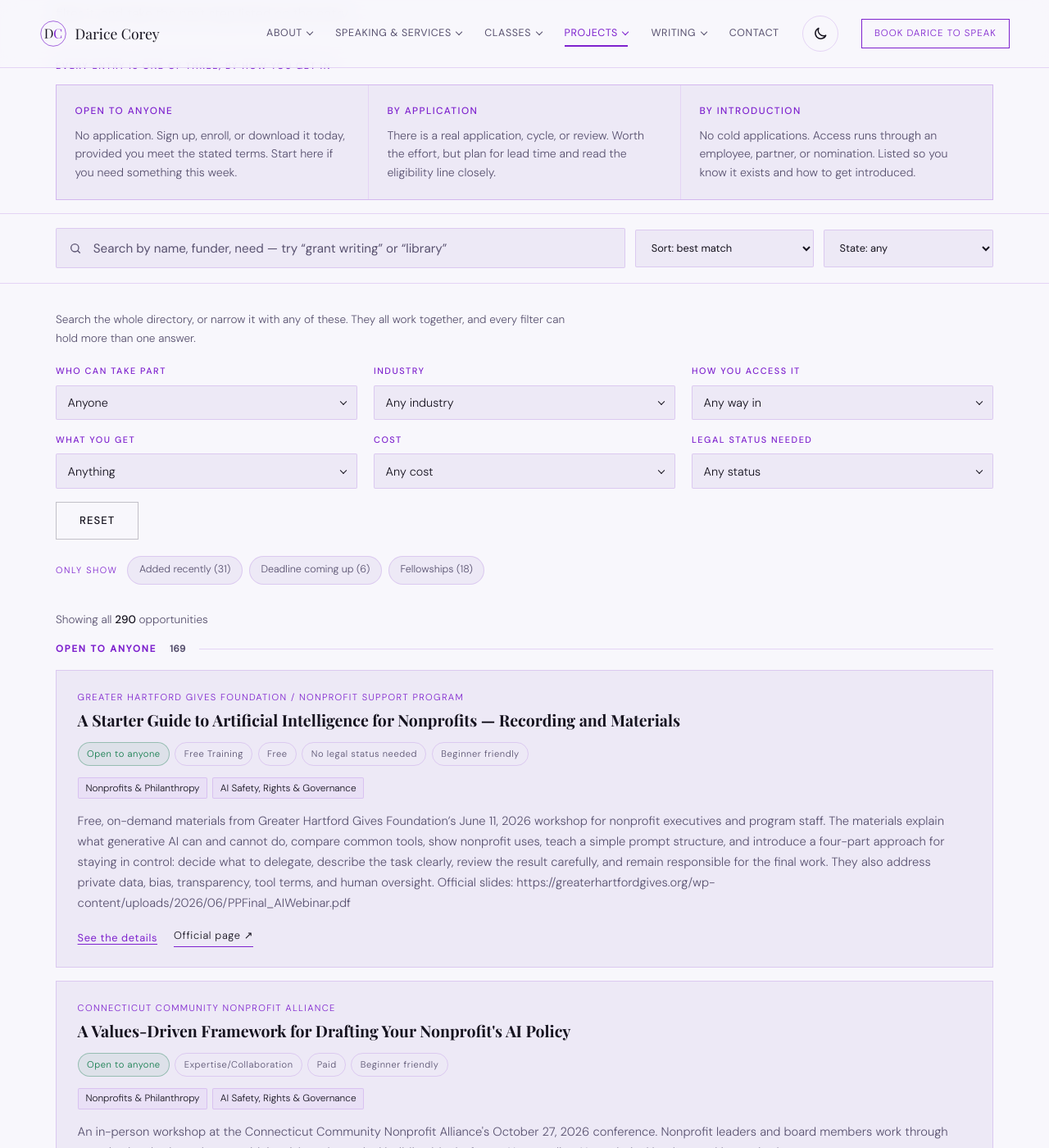
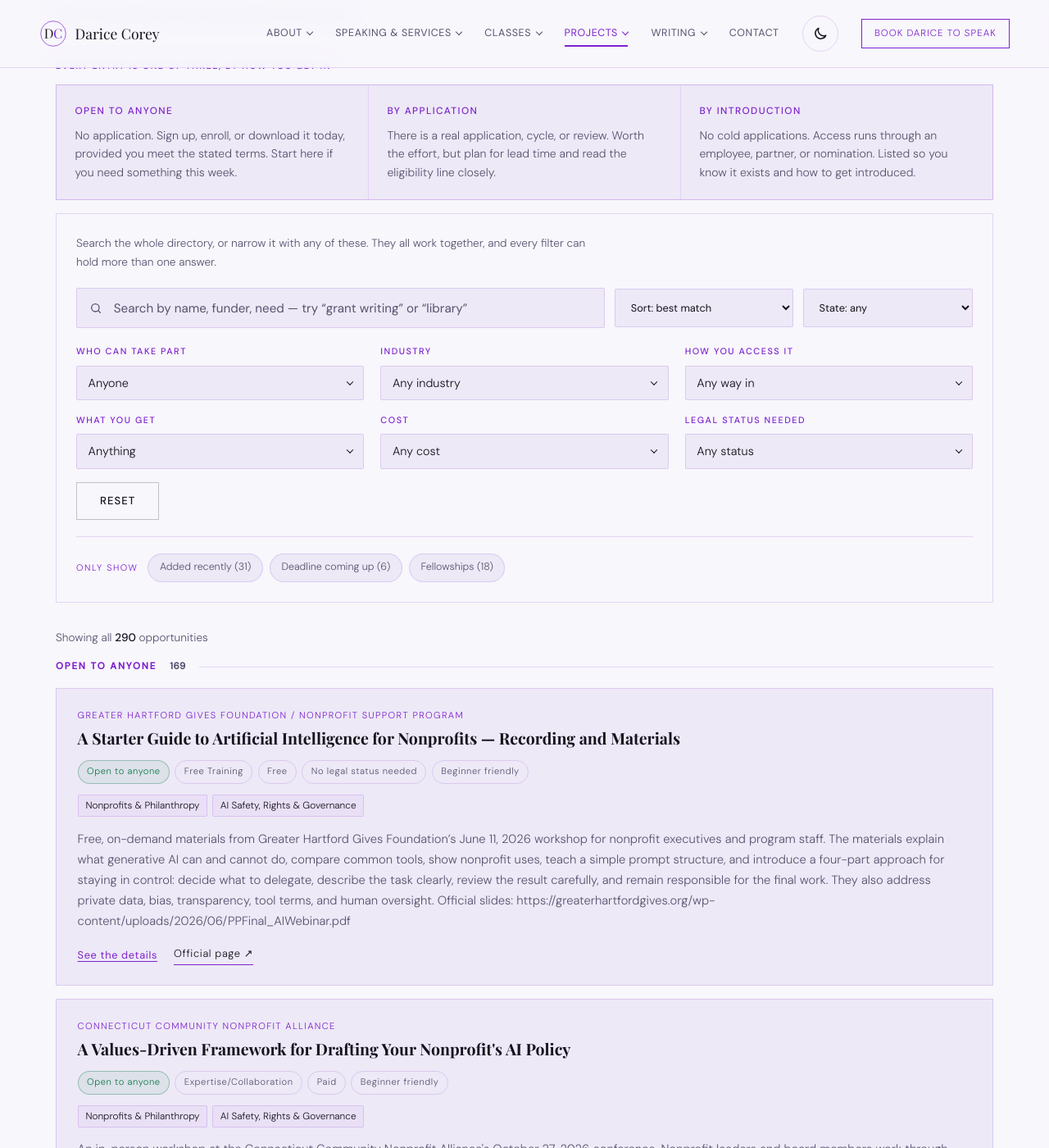
Before and after one commit to dcoreyrasm/dcoreyrasm.github.io, a Jekyll site: the page built from community-ai/index.html, in a window 1280 px wide and 1400 px high, scrolled down 1127 px. Shown: the whole window at 82% size. Built offline with Jekyll 4.4.1, drawn with Linux system fonts in a browser that asks for light colours; some web fonts are replaced.

Commit message:
Community AI: put search, sort, state, field filters, and Only show in one panel
Co-Authored-By: Claude Opus 5.5 <noreply@anthropic.com>
Claude-Session: https://claude.ai/code/session_012t3srzmhVxxDxYRNsepnnD

```diff
--- a/community-ai/community-ai.css
+++ b/community-ai/community-ai.css
@@ -75,7 +75,11 @@
 .cf-door p { font-size: .88rem; color: var(--muted); line-height: 1.6; }
 
 /* ---- Search bar --------------------------------------------------------- */
-.cf-tools { position: sticky; top: var(--header-h); z-index: 40; background: var(--bg); border-top: 1px solid var(--line); border-bottom: 1px solid var(--line); padding: 1.1rem 0; margin-bottom: 2rem; }
+/* One panel holds search, sort, state, the field filters, and the "Only show" switches. */
+.cf-filterpanel { border: 1px solid var(--line); background: var(--bg); padding: 1.5rem; margin: 0 0 2rem; }
+.cf-filterpanel .cf-toolbar { margin-bottom: 1.25rem; }
+.cf-filterpanel .cf-controls { margin-bottom: 0; }
+.cf-filterpanel .cf-onlys { margin: 1.25rem 0 0; padding-top: 1.25rem; border-top: 1px solid var(--line); }
 .cf-toolbar { display: flex; gap: .75rem; align-items: center; flex-wrap: wrap; }
 .cf-searchbox { position: relative; flex: 1 1 320px; min-width: 0; }
 .cf-searchbox svg { position: absolute; left: 1rem; top: 50%; transform: translateY(-50%); width: 16px; height: 16px; stroke: var(--muted); pointer-events: none; }
@@ -338,7 +342,8 @@ section.cf-about-section { background: var(--bg2); padding: 5rem 0; margin-top:
   .cf-controls { grid-template-columns: 1fr 1fr; }
   .cf-doors { grid-template-columns: 1fr; }
   .cf-about-grid { grid-template-columns: 1fr; }
-  .cf-tools { position: static; }
+  .cf-filterpanel { padding: 1rem; }
+  .cf-filterpanel .cf-toolbar .cf-select { flex: 1 1 100%; }
   .cf-dl { grid-template-columns: 1fr; gap: .15rem 0; }
   .cf-dl dt { padding-top: .8rem; }
 }
--- a/community-ai/index.html
+++ b/community-ai/index.html
@@ -107,8 +107,14 @@
       </div>
     </div>
 
-    <div class="cf-tools">
     <div class="cf-wrap">
+      <!-- Search, sort, state, every field filter, and the "Only show"
+           switches live in this one panel so all of the ways to narrow
+           the directory sit together. -->
+      <div class="cf-filterpanel">
+        <!-- script.js builds the field boxes from the FACETS list, so a new
+             Airtable choice appears without markup changing here. -->
+        <p class="cf-controls-hint">Search the whole directory, or narrow it with any of these. They all work together, and every filter can hold more than one answer.</p>
         <div class="cf-toolbar">
           <div class="cf-searchbox">
             <svg viewBox="0 0 24 24" fill="none" stroke-width="2" stroke-linecap="round" aria-hidden="true"><circle cx="11" cy="11" r="7"/><path d="M20 20l-3.5-3.5"/></svg>
@@ -130,22 +136,10 @@
             <option value="">State: any</option>
           </select>
         </div>
-      </div>
-    </div>
-
-    <div class="cf-wrap">
-      <!-- Every filter on the page, in one row. There were three places to
-           filter before this — a strip of quick-start pills, these boxes, and a
-           sidebar of seventeen accordions — and the pills were a plain
-           duplicate of the first box. script.js builds the boxes from the
-           FACETS list, so a new Airtable choice appears without markup
-           changing here. -->
-      <p class="cf-controls-hint">Search the whole directory, or narrow it with any of these. They all work together, and every filter can hold more than one answer.</p>
         <form class="cf-controls" role="search" onsubmit="return false;" aria-label="Filter opportunities">
           <div class="cf-fieldrow" id="cf-fieldrow"></div>
           <button type="button" id="cf-reset-row" class="btn-ghost cf-reset-row">Reset</button>
         </form>
-
         <!-- Two switches that ask about dates rather than about a field, so they
              cut across every filter above. script.js puts the count on each and
              hides one that would return nothing — including "Added recently"
@@ -155,6 +149,7 @@
           <label class="cf-only"><input type="checkbox" data-only="new" /><span>Added recently</span></label>
           <label class="cf-only"><input type="checkbox" data-only="soon" /><span>Deadline coming up</span></label>
           <label class="cf-only"><input type="checkbox" data-only="fellowship" /><span>Fellowships</span></label>
+        </div>
       </div>
 
       <div class="cf-results">
```
Lines whose indentation alone changed are shown as unchanged.
